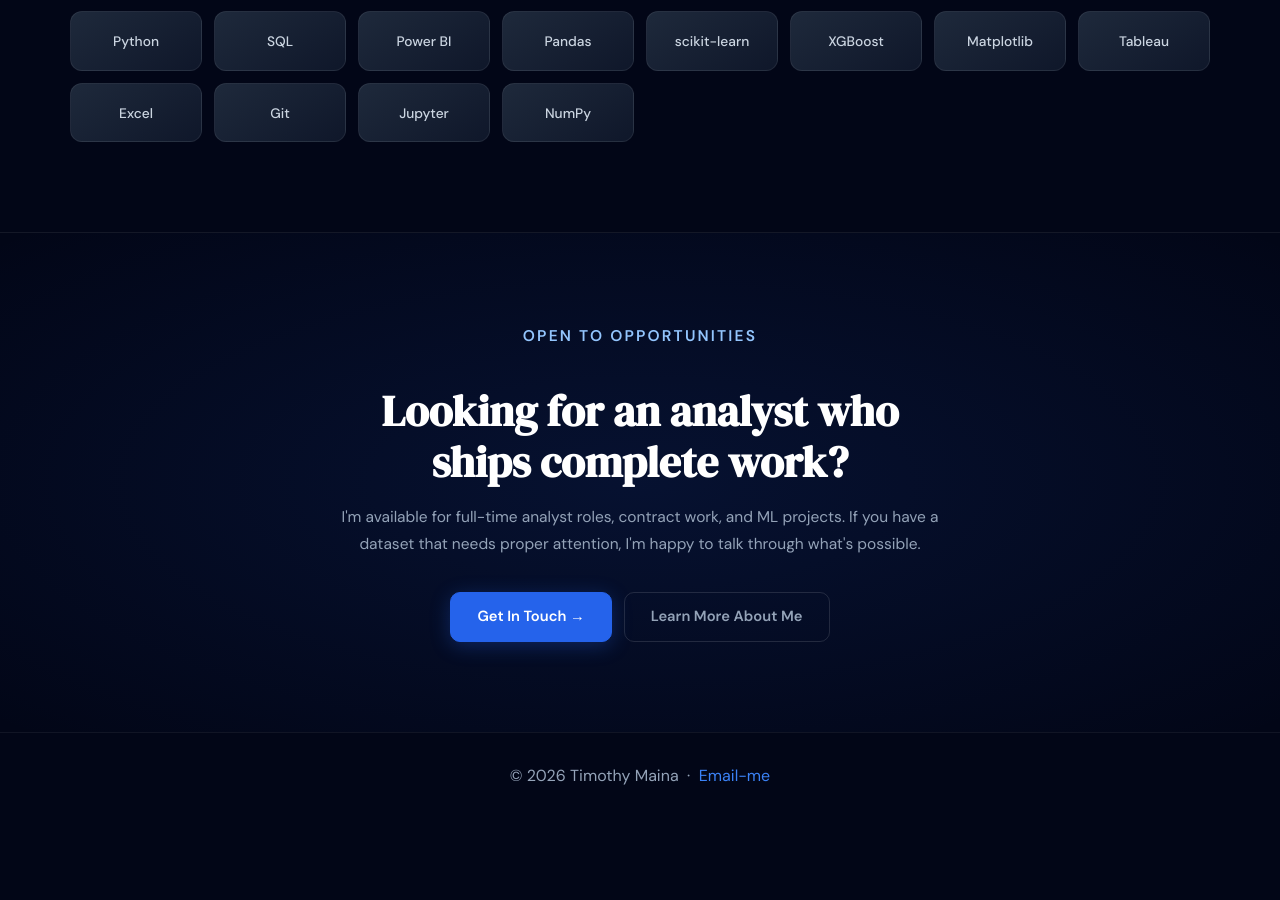
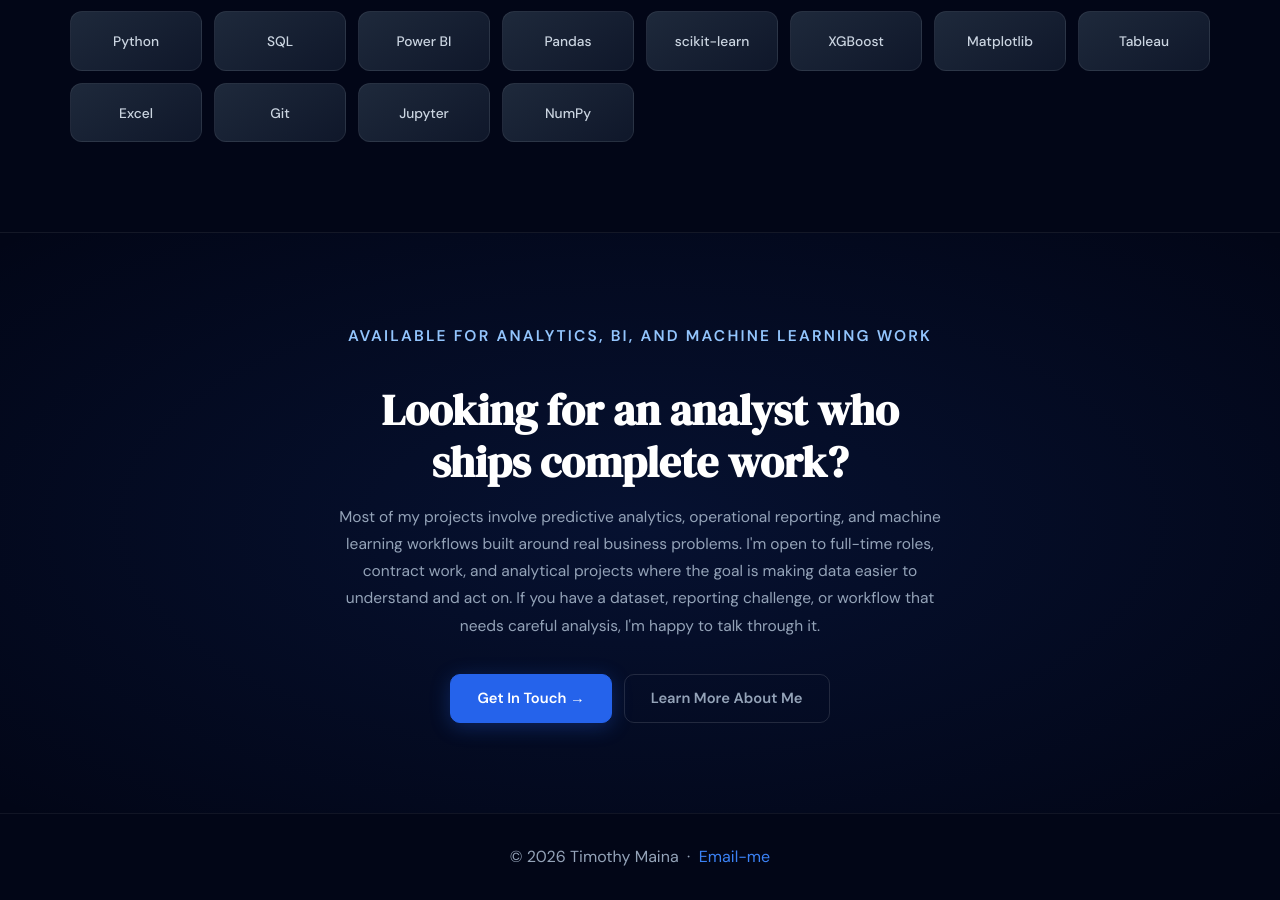
Before and after one commit to timmaina-devhub/timmaina-devhub.github.io, a Jekyll site: the page built from index.md, in a window 1280 px wide and 900 px high, scrolled down 3010 px. Built offline with Jekyll 4.4.1, drawn with Linux system fonts in a browser that asks for light colours; before the commit the page ends 3828 px from its top, so only the background shows below that.

Commit message:
Update index.md

```diff
--- a/index.md
+++ b/index.md
@@ -249,9 +249,9 @@ title: Home
 <section class="h-cta-banner">
   <div class="h-cta-banner__glow" aria-hidden="true"></div>
   <div class="h-cta-banner__inner reveal-up">
-    <p class="h-eyebrow" style="color:#93c5fd;">Open to opportunities</p>
+    <p class="h-eyebrow" style="color:#93c5fd;">Available for analytics, BI, and machine learning work</p>
     <h2>Looking for an analyst who ships complete work?</h2>
-    <p>I'm available for full-time analyst roles, contract work, and ML projects. If you have a dataset that needs proper attention, I'm happy to talk through what's possible.</p>
+    <p>Most of my projects involve predictive analytics, operational reporting, and machine learning workflows built around real business problems. I'm open to full-time roles, contract work, and analytical projects where the goal is making data easier to understand and act on. If you have a dataset, reporting challenge, or workflow that needs careful analysis, I'm happy to talk through it.</p>
     <div class="h-cta-banner__actions">
       <a href="/contact" class="h-btn h-btn--primary">Get In Touch →</a>
       <a href="/about" class="h-btn h-btn--ghost">Learn More About Me</a>
```
